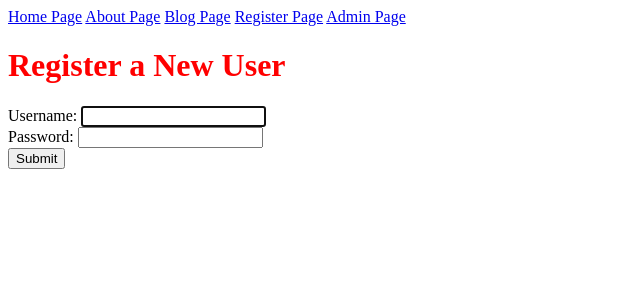
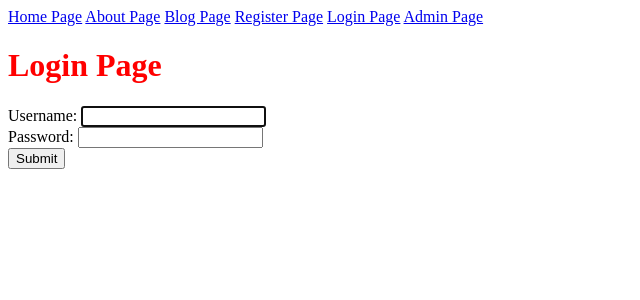
Before and after one commit to YuriyShandor/django-practice, a Django app: page /auth/login/ in a window 1280 px wide. Shown: the top 300 px of the page, without its empty margins (0-640 px from the left). Run offline with Django 5.2, Linux system fonts and the light colour scheme.

Commit message:
-wip --- add auth logic

```diff
--- a/auth_app/templates/auth/login.html
+++ b/auth_app/templates/auth/login.html
@@ -1,11 +1,11 @@
 {% extends 'layout.html' %}
 
-{% block title %} Register Page {% endblock %}
+{% block title %} Login Page {% endblock %}
 
 {% block content %}
     <div class="register-page-content">
-        <h1>Register a New User</h1>
-        <form action="/auth/register/" method=post>
+        <h1>Login Page</h1>
+        <form action="/auth/login/" method=post>
             {% csrf_token %}
             {{ form }}
             <button>Submit</button>
--- a/auth_app/views.py
+++ b/auth_app/views.py
@@ -1,5 +1,6 @@
 from django.shortcuts import render, redirect
 from django.contrib.auth.forms import UserCreationForm, AuthenticationForm
+from django.contrib.auth import login
 
 # Create your views here.
 
@@ -8,7 +9,7 @@ def register_page(request):
     if request.method == 'POST':
         form = UserCreationForm(request.POST)
         if form.is_valid():
-            form.save()
+            login(request, form.save())
             return redirect('blog:list')
     else:
         form = UserCreationForm()
@@ -17,7 +18,10 @@ def register_page(request):
 
 def login_page(request):
     if request.method == 'POST':
-        return redirect('auth:login')
+        form = AuthenticationForm(data=request.POST)
+        if form.is_valid():
+            login(request, form.get_user())
+            return redirect('blog:list')
     else:
         form = AuthenticationForm()
     return render(request, 'auth/login.html', {'form': form})
--- a/templates/layout.html
+++ b/templates/layout.html
@@ -13,6 +13,7 @@
 			<a href="/about">About Page</a>
 			<a href="{% url 'blog:list' %}">Blog Page</a>
 			<a href="{% url 'auth:register' %}">Register Page</a>
+			<a href="{% url 'auth:login' %}">Login Page</a>
 			<a href="/admin">Admin Page</a>
 		</nav>
 		<main>{% block content %} {% endblock %}</main>
```
